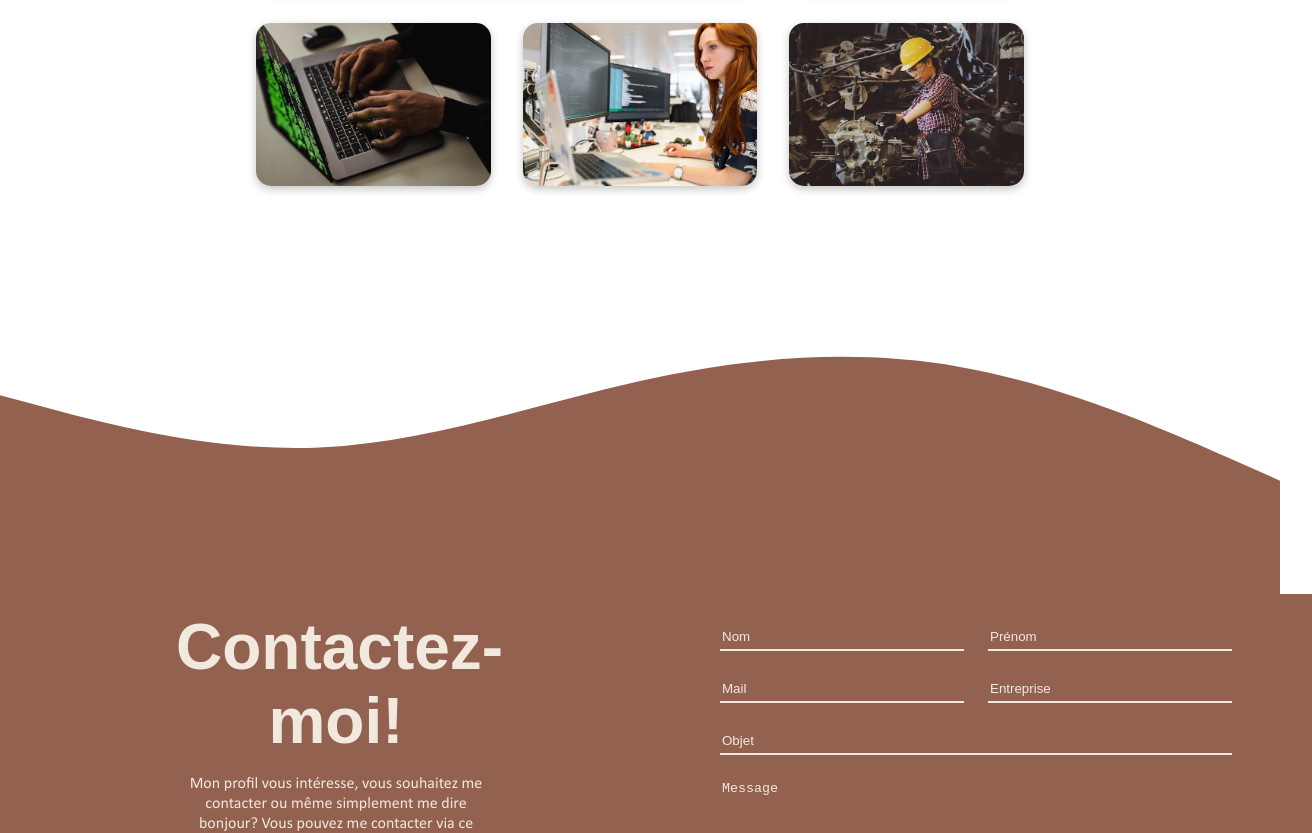
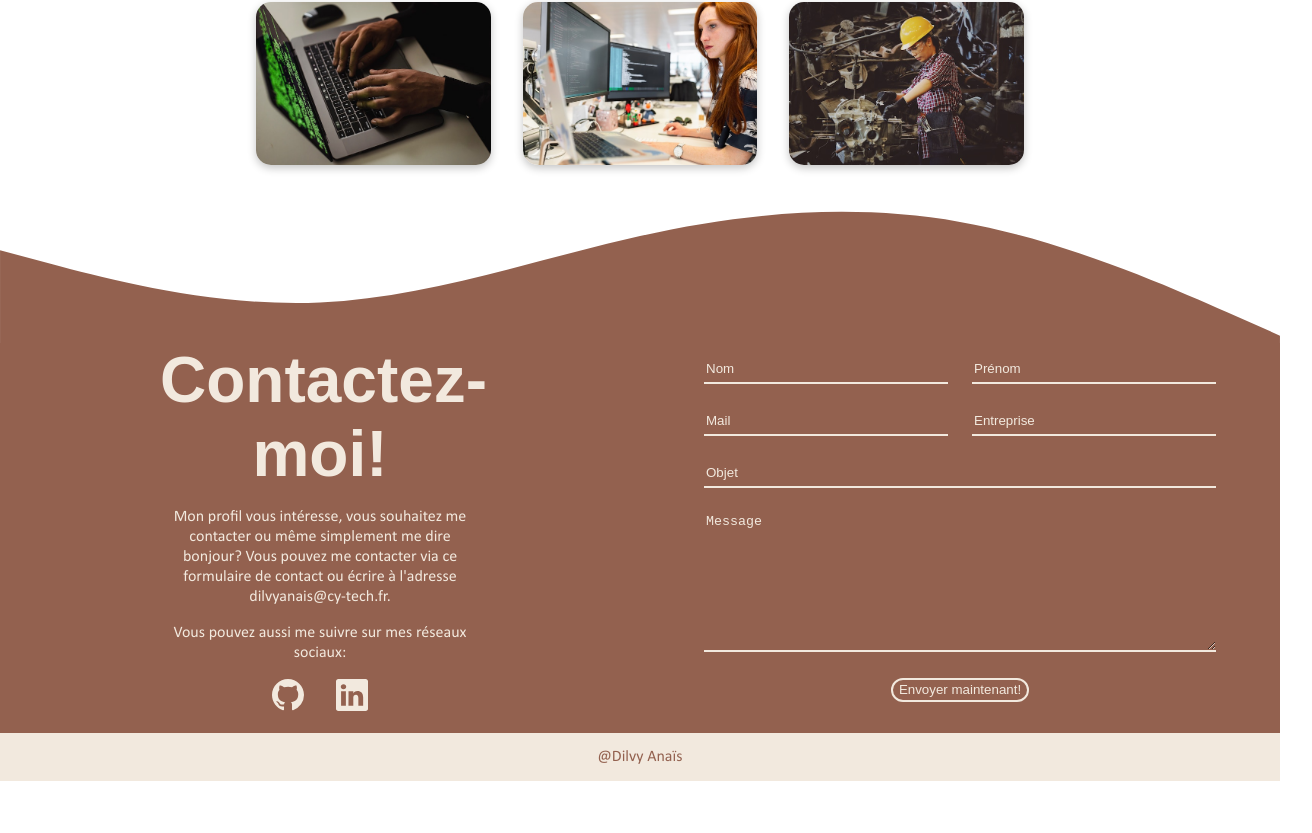
Before and after one commit to dilvy-anais/portfolio, an Angular app: page / in a window 1280 px wide. Shown: the part 1290-2123 px from the top of the page, 1312 px wide, since content can reach past the window. After the commit the page ends 2071 px from the top, so only its background shows below. Built offline with nearby package versions, Linux system fonts and the light colour scheme.

Commit message:
create footer

```diff
--- a/src/app/app.component.html
+++ b/src/app/app.component.html
@@ -2,3 +2,4 @@
 <app-greeting></app-greeting>
 <app-project></app-project>
 <app-contact></app-contact>
+<app-footer></app-footer>
--- a/src/app/app.module.ts
+++ b/src/app/app.module.ts
@@ -7,6 +7,7 @@ import { HeaderComponent } from './section/header/header.component';
 import { GreetingComponent } from './section/greeting/greeting.component';
 import { ProjectComponent } from './section/project/project.component';
 import { ContactComponent } from './section/contact/contact.component';
+import { FooterComponent } from './section/footer/footer.component';
 
 @NgModule({
   declarations: [
@@ -15,6 +16,7 @@ import { ContactComponent } from './section/contact/contact.component';
     GreetingComponent,
     ProjectComponent,
     ContactComponent,
+    FooterComponent,
 
   ],
   imports: [
--- a/src/app/section/contact/contact.component.css
+++ b/src/app/section/contact/contact.component.css
@@ -11,7 +11,7 @@ section
   width:100%;
   height: 90%;
   margin:auto;
-  padding:1rem;
+  padding-bottom: 1rem;
 }
 #contact-message
 {
--- a/src/app/section/contact/contact.component.html
+++ b/src/app/section/contact/contact.component.html
@@ -1,5 +1,5 @@
 <section id="contact-section">
-  <svg  class="wave" xmlns="http://www.w3.org/2000/svg" viewBox="0 0 1440 320">
+  <svg  class="wave" xmlns="http://www.w3.org/2000/svg" viewBox="0 0 1440 200">
     <path fill="#93614F"  fill-opacity="1" d="M0,96L60,112C120,128,240,160,360,154.7C480,149,600,107,720,80C840,53,960,43,1080,64C1200,85,1320,139,1380,165.3L1440,192L1440,320L1380,320C1320,320,1200,320,1080,320C960,320,840,320,720,320C600,320,480,320,360,320C240,320,120,320,60,320L0,320Z"></path>
   </svg>
   <div id="contact-content">
--- /dev/null
+++ b/src/app/section/footer/footer.component.css
@@ -0,0 +1,12 @@
+footer {
+  display: table;
+  background-color: #F2E9DE;
+  color: #93614F;
+  height: 3rem;
+  text-align: center;
+  width: 100%;
+}
+span{
+  display: table-cell;
+  vertical-align: middle;
+}
--- /dev/null
+++ b/src/app/section/footer/footer.component.html
@@ -0,0 +1,3 @@
+<footer>
+  <span>@Dilvy Anaïs</span>
+</footer>
--- /dev/null
+++ b/src/app/section/footer/footer.component.ts
@@ -0,0 +1,15 @@
+import { Component, OnInit } from '@angular/core';
+
+@Component({
+  selector: 'app-footer',
+  templateUrl: './footer.component.html',
+  styleUrls: ['./footer.component.css']
+})
+export class FooterComponent implements OnInit {
+
+  constructor() { }
+
+  ngOnInit(): void {
+  }
+
+}
--- a/src/app/section/header/header.component.html
+++ b/src/app/section/header/header.component.html
@@ -1,7 +1,7 @@
 <header>
   <div id="navbar-section">
     <ul>
-      <li *ngFor="let item of content?.header"><a class="underline">{{item | uppercase}}</a></li>
+      <li *ngFor="let item of content?.header"><a class="underline" href="#project-section">{{item | uppercase}}</a></li>
     </ul>
   </div>
   <div id="langage-section">
--- a/src/app/section/project/project.component.css
+++ b/src/app/section/project/project.component.css
@@ -1,7 +1,6 @@
 section
 {
   width: 100%;
-  height: 100%;
   display: grid;
   grid-template-columns: 1fr 3fr 1fr;
   grid-template-rows: 1fr 6fr;
--- a/src/app/section/project/project.component.html
+++ b/src/app/section/project/project.component.html
@@ -1,7 +1,7 @@
-<section>
+<section id="project-section">
   <h1>Mon travail</h1>
   <div id="all-project">
-    <article *ngFor="let item of data" class="project-card" style="grid-area:{{item.style.area}};">
+    <article *ngFor="let item of data" class="project-card" style="grid-area:{{item?.style?.area}};">
       <img class="project-img" src="{{item?.image}}">
       <div class="project-body">
         <h2 class="project-title">{{item?.title}}</h2>
```
Also changed, not shown: 1 other file (tests, documents, lock files or other folders).
